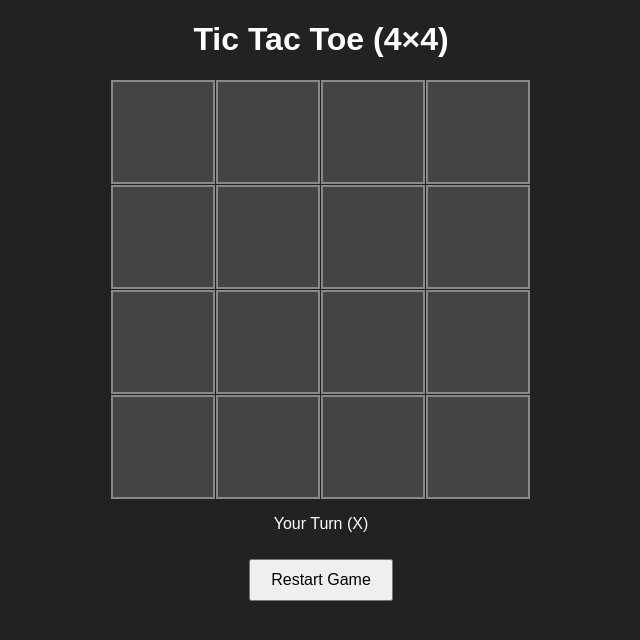
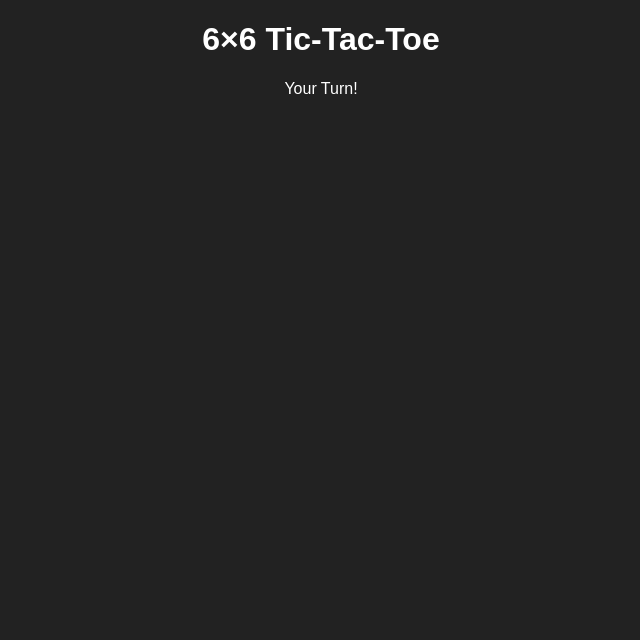
Before and after one commit to tahsin66554/Tic-tak, a plain HTML site: page index.html in a window 1280 px wide. Shown: the whole page, without its empty margins (319-959 px from the left). Drawn offline with Linux system fonts and the light colour scheme.

Commit message:
index.html

```diff
--- a/index.html
+++ b/index.html
@@ -3,15 +3,15 @@
 <head>
     <meta charset="UTF-8">
     <meta name="viewport" content="width=device-width, initial-scale=1.0">
-    <title>Tic Tac Toe 4x4</title>
+    <title>Tic-Tac-Toe 6x6</title>
     <link rel="stylesheet" href="styles.css">
 </head>
 <body>
-    <h1>Tic Tac Toe (4×4)</h1>
-    <div class="board" id="board"></div>
-    <p id="status">Your Turn (X)</p>
-    <button onclick="resetGame()">Restart Game</button>
-
+    <h1>6×6 Tic-Tac-Toe</h1>
+    <div class="game-container">
+        <div id="game-board"></div>
+    </div>
+    <p id="status">Your Turn!</p>
     <script src="script.js"></script>
 </body>
 </html>
```
